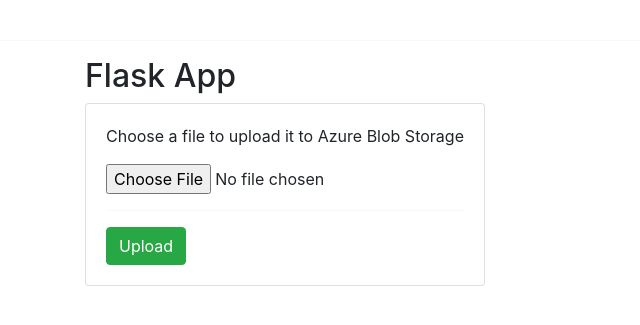
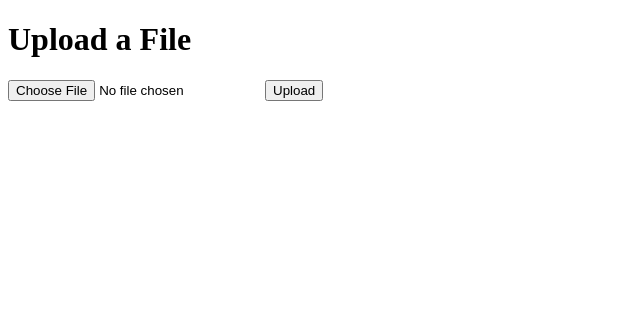
Before and after one commit to Nevralgie/Chatgpython, a Flask app: page / in a window 1280 px wide. Shown: the top 325 px of the page, without its empty margins (0-640 px from the left). Run offline with Flask 2, Linux system fonts and the light colour scheme; some libraries are stand-ins or nearby versions.

Commit message:
Update index.html

```diff
--- a/templates/index.html
+++ b/templates/index.html
@@ -1,46 +1,11 @@
 <!DOCTYPE html>
-<html lang="en">
+<html>
 <head>
-  <meta charset="utf-8" />
-  <link rel="apple-touch-icon" sizes="76x76" href="static/img/apple-icon.png">
-  <link rel="icon" type="image/png" href="../assets/img/favicon.png">
-  <meta http-equiv="X-UA-Compatible" content="IE=edge,chrome=1" />
-  <title>MyApp</title>
-  <meta content='width=device-width, initial-scale=1.0, maximum-scale=1.0, user-scalable=0, shrink-to-fit=no' name='viewport' />
-  <!-- Fonts and icons -->
-  <link href="https://fonts.googleapis.com/css?family=Montserrat:400,700,200" rel="stylesheet" />
-  <link href="https://maxcdn.bootstrapcdn.com/font-awesome/latest/css/font-awesome.min.css" rel="stylesheet">
-  <!-- CSS Files -->
-  <link href="static/css/bootstrap.min.css" rel="stylesheet" />
-  <link href="static/css/paper-dashboard.css?v=2.0.1" rel="stylesheet" />
-  <!-- CSS -->
-  <link href="static/demo/demo.css" rel="stylesheet" />
-  <meta charset="utf-8">
-  <meta name="viewport" content="width=device-width, initial-scale=1">
-  <link rel="stylesheet" href="https://maxcdn.bootstrapcdn.com/bootstrap/4.5.0/css/bootstrap.min.css">
-  <script src="https://ajax.googleapis.com/ajax/libs/jquery/3.5.1/jquery.min.js"></script>
-  <script src="https://cdnjs.cloudflare.com/ajax/libs/popper.js/1.16.0/umd/popper.min.js"></script>
-  <script src="https://maxcdn.bootstrapcdn.com/bootstrap/4.5.0/js/bootstrap.min.js"></script>
+    <title>File Upload</title>
 </head>
 <body>
-  <div class="navbar">
-      <h2> </h2>
-  </div>
-  <hr>
-  <div class="container">
-  <h2>Flask App</h2>
-  <div class="card" style="width:400px">
-    <div class="card-body ">
-      <form action="/upload" method="POST" enctype="multipart/form-data">
-      <p class="card-text">Choose a file to upload it to Azure Blob Storage</p>
-        <input type="file" name="file" value="file">
-        <hr>
-      <input type="submit" name="upload" value="Upload" class="btn btn-success">
-      </form>
-      {{msg}}
-    </div>
-  </div>
-  <br>
-</div>
-</body>
-</html>
+    <h1>Upload a File</h1>
+    <form method="POST" enctype="multipart/form-data" action="/upload">
+        <input type="file" name="file">
+        <input type="submit" value="Upload">
+    </form>
```
